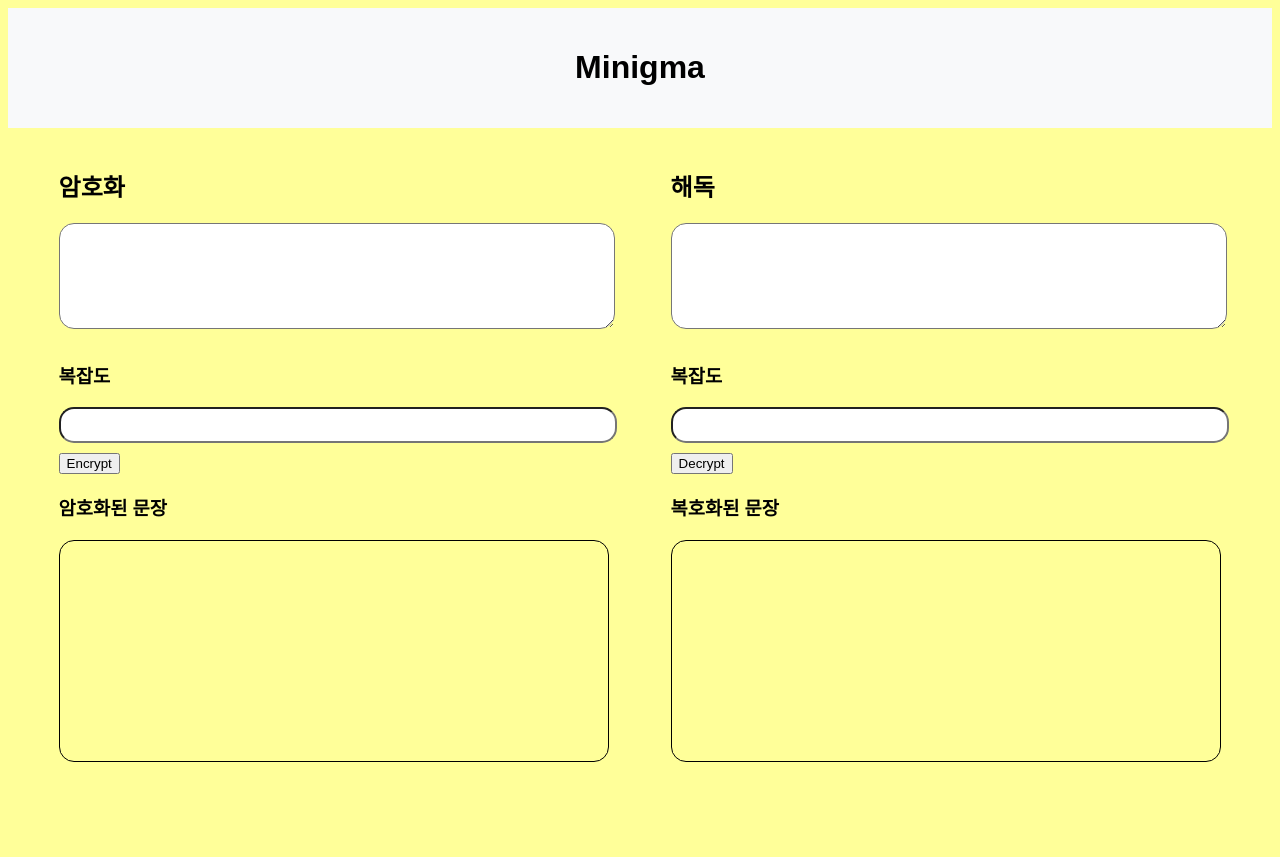
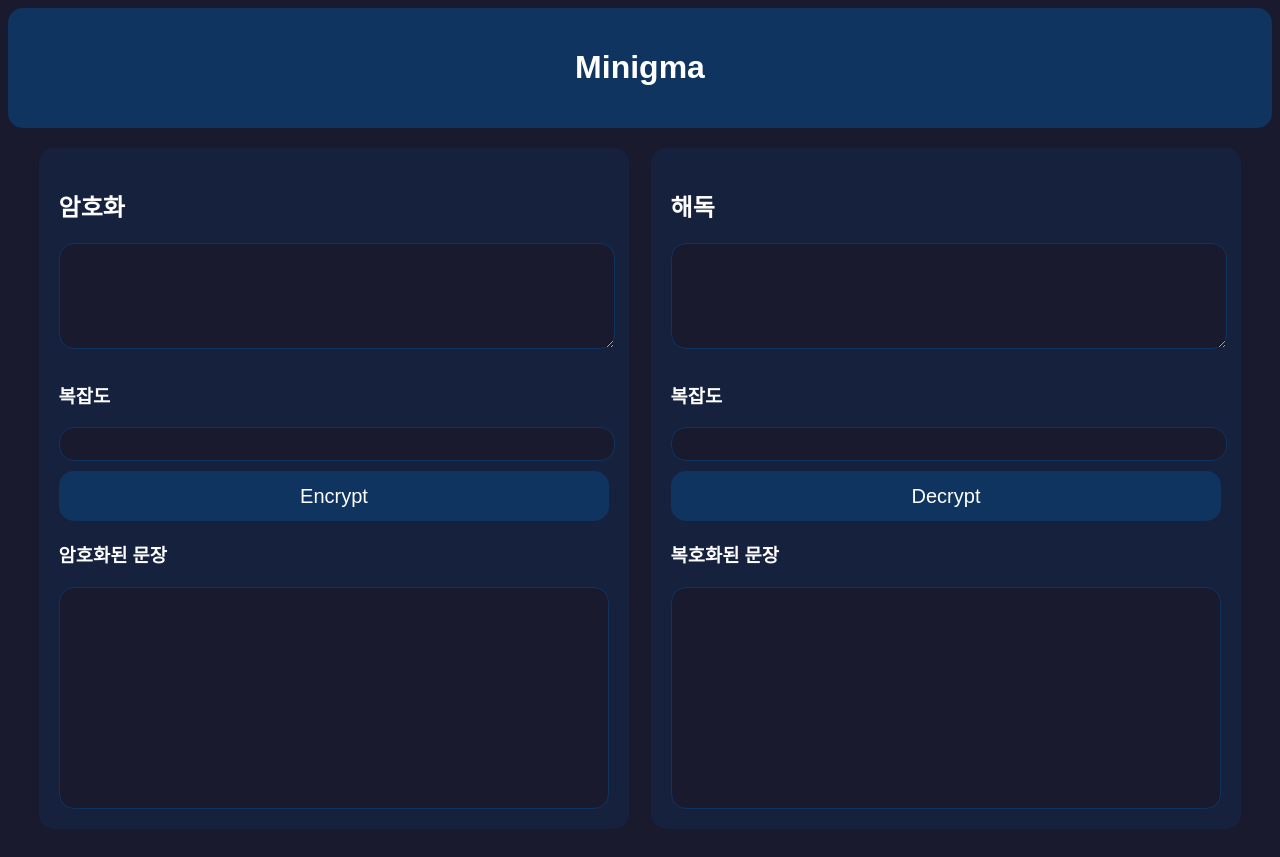
Before and after one commit to Nabuley/minigma, a plain HTML site: page index.html in a window 1280 px wide. Before the commit the page ends 800 px from the top, so only its background shows below. Drawn offline with Linux system fonts and the light colour scheme.

Commit message:
Update style.css

```diff
--- a/style.css
+++ b/style.css
@@ -1,12 +1,15 @@
 body {
     font-family: Arial, sans-serif;
-    background-color: #ffff99;
+    background-color: #1a1a2e; /* 파란색 계통의 배경색으로 변경 */
+    color: #ffffff; /* 텍스트 색상을 흰색으로 변경 */
 }
 
 .header {
     text-align: center;
     padding: 20px;
-    background-color: #f8f9fa;
+    background-color: #0f3460; /* 헤더의 배경색을 더 진한 파란색으로 변경 */
+    color: #ffffff; /* 헤더의 텍스트 색상을 흰색으로 변경 */
+    border-radius: 15px;
 }
 
 .container {
@@ -17,6 +20,30 @@ body {
 
 .left, .right {
     width: 45%;
+    background-color: #16213e; /* 왼쪽, 오른쪽 컨테이너의 배경색을 조금 더 진한 파란색으로 변경 */
+    border-radius: 15px; /* 컨테이너의 모서리를 둥글게 */
+    padding: 20px; /* 컨테이너 안쪽 패딩 추가 */
+    color: #ffffff; /* 텍스트 색상을 흰색으로 변경 */
+}
+
+button {
+    width: 100%;
+    height: 50px;
+    background-color: #0f3460; /* 버튼의 배경색을 진한 파란색으로 설정 */
+    color: #ffffff; /* 버튼의 글자색을 흰색으로 설정 */
+    border: none; /* 버튼 테두리 제거 */
+    border-radius: 15px; /* 버튼 모서리 둥글게 설정 */
+    font-size: 20px; /* 글자 크기 설정 */
+    cursor: pointer; /* 마우스 커서를 버튼 위에 올렸을 때 손가락 모양으로 변경 */
+    transition: background-color 0.3s; /* 배경색이 부드럽게 변하도록 transition 설정 */
+}
+
+button:hover {
+    background-color: #e94560; /* 마우스를 버튼 위에 올렸을 때 배경색을 빨간색으로 변경 */
+}
+
+button:active {
+    background-color: #202020; /* 버튼을 클릭했을 때 배경색을 어두운 색으로 변경 */
 }
 
 textarea, input {
@@ -26,6 +53,9 @@ textarea, input {
     border-radius: 15px;
     font-size: 20px;
     font-family: Arial, sans-serif;
+    background-color: #1a1a2e; /* 입력창의 배경색을 배경색과 통일 */
+    color: #ffffff; /* 입력창의 텍스트 색상을 흰색으로 변경 */
+    border: 1px solid #0f3460; /* 입력창의 테두리 색상 변경 */
 }
 
 input {
@@ -34,11 +64,13 @@ input {
 
 .result {
     height: 200px;
-    border: 1px solid #000;
+    border: 1px solid #0f3460; /* 결과창의 테두리 색상 변경 */
     margin-top: 20px;
     padding: 10px;
     border-radius: 15px;
     font-size: 20px;
     overflow: auto;
     white-space: pre-wrap;
+    background-color: #1a1a2e; /* 결과창의 배경색을 배경색과 통일 */
+    color: #ffffff; /* 결과창의 텍스트 색상을 흰색으로 변경 */
 }
```
